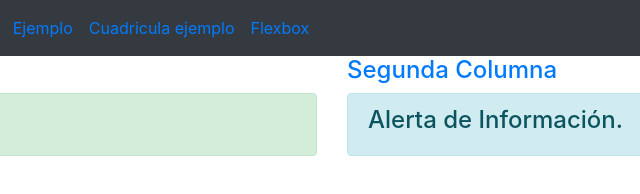
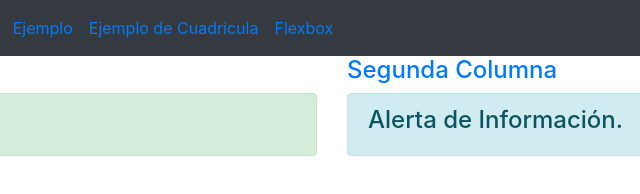
Before and after one commit to Bigmasters/proyecto0, a plain HTML site: page cuadricula.html in a window 1280 px wide. Shown: the full height of the page, 308-948 px from the left. Drawn offline with nearby package versions, Linux system fonts and the light colour scheme; files that its build step writes are made by us from their sources.

Commit message:
Se corrijieron errores de cuadricula.html

```diff
--- a/cuadricula.html
+++ b/cuadricula.html
@@ -15,8 +15,8 @@
                     <div class="navbar-nav">
                     <a class="nav-item nav-link active" href="index.html">Home <span class="sr-only">(current)</span></a>
                     <a class="nav-item nav-link" href="ejemplo.html">Ejemplo</a>
-                    <a class="nav-item nav-link" href="cuadricula.html">Cuadricula ejemplo</a>
-                    <a class="nav-item nav-link" href="flexbox.html">Flexbox</a>
+                    <a class="nav-item nav-link" href="cuadricula.html">Ejemplo de Cuadricula</a>
+                    <a class="nav-item nav-link" href="flexblox.html">Flexbox</a>
                     </div>
                 </div>
         </nav>
```
